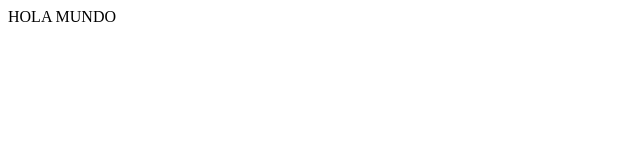
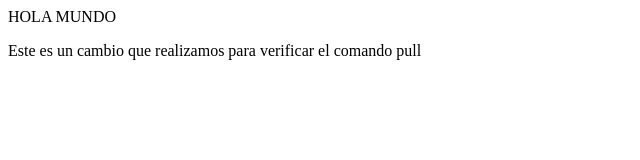
Before and after one commit to LisbethRmrz/ManualGit, a plain HTML site: page index.html in a window 1280 px wide. Shown: the whole page, without its empty margins (0-640 px from the left). Drawn offline with Linux system fonts and the light colour scheme.

Commit message:
Update index.html

```diff
--- a/index.html
+++ b/index.html
@@ -4,5 +4,6 @@
 </head>
 <body>
 <p>HOLA MUNDO</p>
+  <p>Este es un cambio que realizamos para verificar el comando pull</p>
 </body>
 </html>
```
